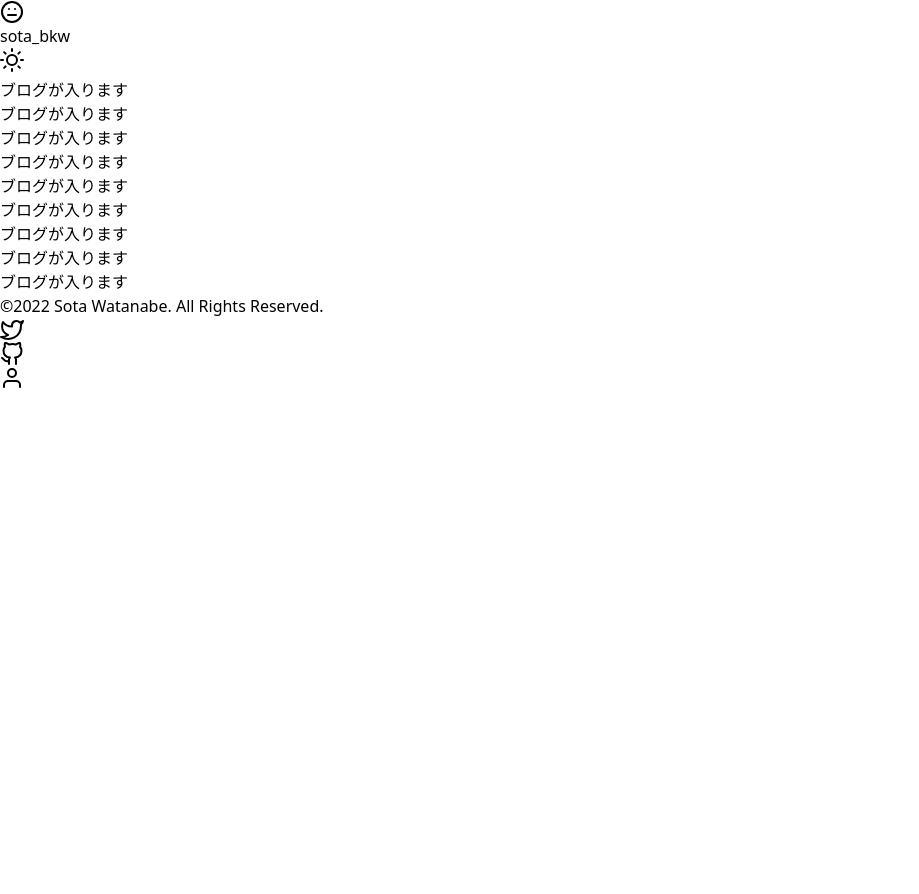
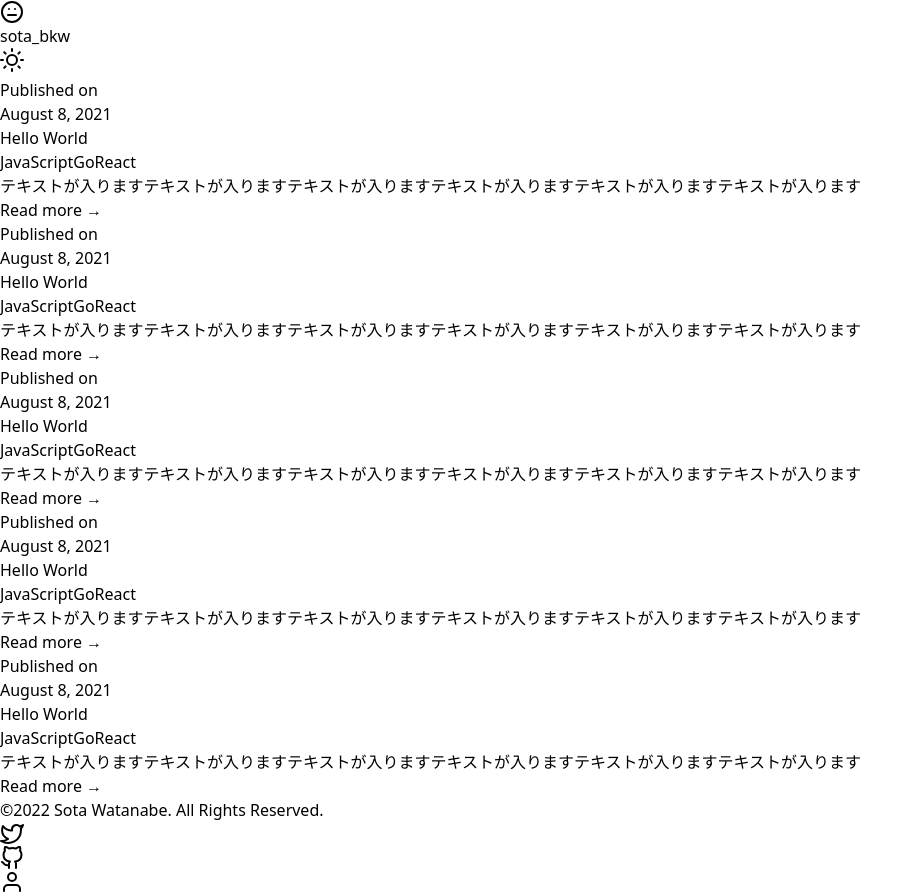
Before and after one commit to sotabkw/sotabkw_me, a Next.js app: page / in a window 1280 px wide. Shown: the whole page, without its empty margins (0-919 px from the left). Before the commit the page ends 800 px from the top, so only its background shows below. Built offline with nearby package versions, Linux system fonts and the light colour scheme.

Commit message:
add; pages

```diff
--- a/src/pages/_app.tsx
+++ b/src/pages/_app.tsx
@@ -3,14 +3,13 @@
 import { AppProps } from 'next/app'
 import { Header } from '@components/organism/Header'
 import { Footer } from '@components/organism/Footer'
+import { LayoutWrapper } from '@components/layout/LayoutWrapper'
 
 const MyApp = ({ Component, pageProps }: AppProps) => {
   return (
-    <>
-      <Header />
-      <Component {...pageProps} />
-      <Footer />
-    </>
+    <body className="bg-white dark:bg-slate-900 dark:bg-gradient-to-r from-slate-900 to-slate-700 dark:text-gray-50">
+      <LayoutWrapper>{<Component {...pageProps} />}</LayoutWrapper>
+    </body>
   )
 }
 export default MyApp
--- a/src/pages/index.tsx
+++ b/src/pages/index.tsx
@@ -1,17 +1,9 @@
+import { BlogLayout } from '@components/layout/BlogLayout'
+
 export default function Home() {
   return (
-    <body className="min-h-screen  bg-white dark:bg-slate-900 dark:bg-gradient-to-r from-slate-900 to-slate-700 dark:text-gray-50">
-      <div>
-        <h1 className="text-2xl py-40">ブログが入ります</h1>
-        <h1 className="text-2xl py-40">ブログが入ります</h1>
-        <h1 className="text-2xl py-40">ブログが入ります</h1>
-        <h1 className="text-2xl py-40">ブログが入ります</h1>
-        <h1 className="text-2xl py-40">ブログが入ります</h1>
-        <h1 className="text-2xl py-40">ブログが入ります</h1>
-        <h1 className="text-2xl py-40">ブログが入ります</h1>
-        <h1 className="text-2xl py-40">ブログが入ります</h1>
-        <h1 className="text-2xl py-40">ブログが入ります</h1>
-      </div>
+    <body>
+      <BlogLayout />
     </body>
   )
 }
```
